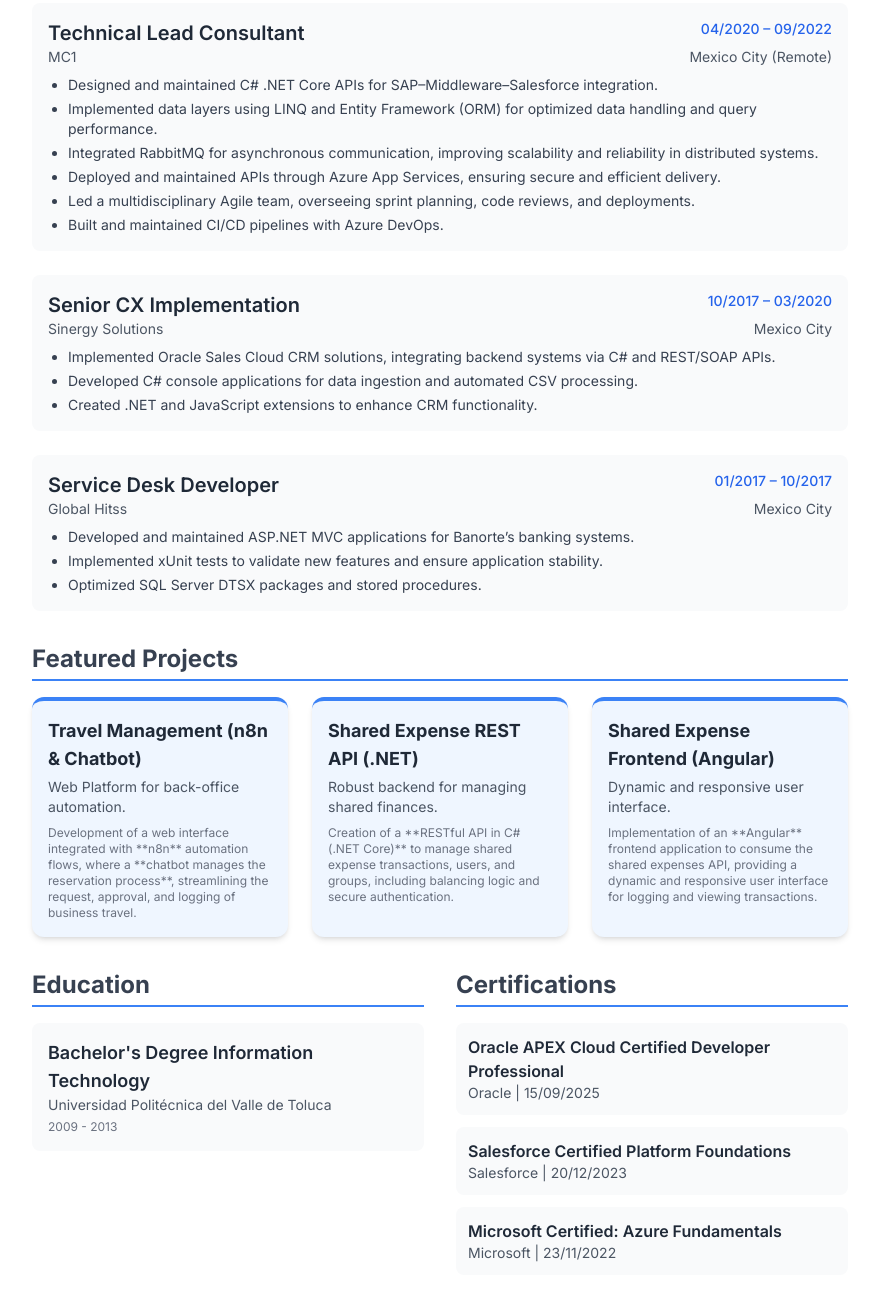
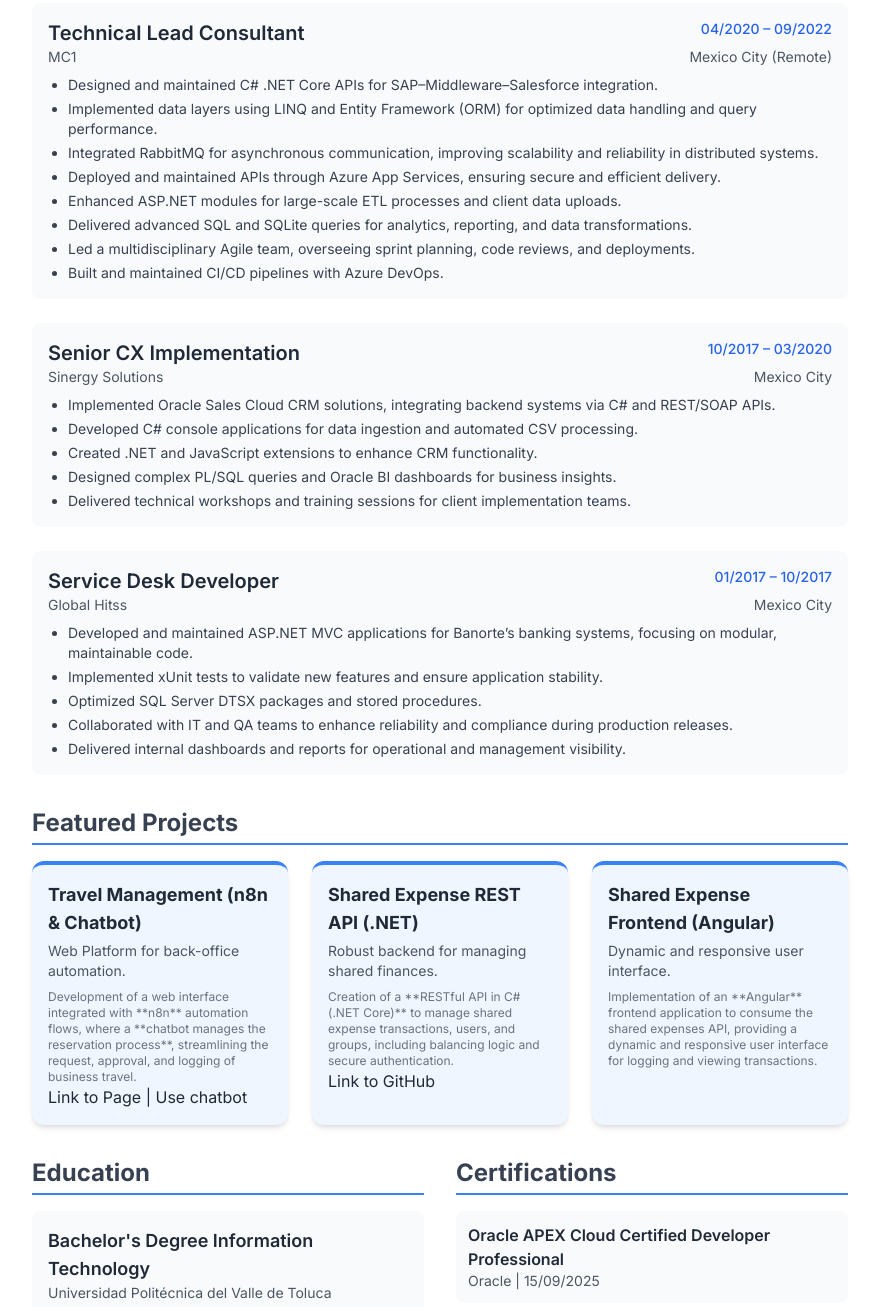
Before and after one commit to danielmenezsolis/IDMSportafolio.github.io, a plain HTML site: page index.html in a window 1280 px wide. Shown: the part 1044-2351 px from the top of the page, without its empty margins (200-1079 px from the left). Drawn offline with nearby package versions, Linux system fonts and the light colour scheme.

Commit message:
Enhance content and links in index.html

```diff
--- a/index.html
+++ b/index.html
@@ -108,6 +108,8 @@
                     <li>Implemented data layers using LINQ and Entity Framework (ORM) for optimized data handling and query performance.</li>
                     <li>Integrated RabbitMQ for asynchronous communication, improving scalability and reliability in distributed systems.</li>
                     <li>Deployed and maintained APIs through Azure App Services, ensuring secure and efficient delivery.</li>
+					<li>Enhanced ASP.NET modules for large-scale ETL processes and client data uploads.</li>
+					<li>Delivered advanced SQL and SQLite queries for analytics, reporting, and data transformations.</li>
                     <li>Led a multidisciplinary Agile team, overseeing sprint planning, code reviews, and deployments.</li>
                     <li>Built and maintained CI/CD pipelines with Azure DevOps.</li>
                 </ul>
@@ -127,6 +129,8 @@
                     <li>Implemented Oracle Sales Cloud CRM solutions, integrating backend systems via C# and REST/SOAP APIs.</li>
                     <li>Developed C# console applications for data ingestion and automated CSV processing.</li>
                     <li>Created .NET and JavaScript extensions to enhance CRM functionality.</li>
+					<li>Designed complex PL/SQL queries and Oracle BI dashboards for business insights.</li>
+					<li>Delivered technical workshops and training sessions for client implementation teams.</li>
                 </ul>
             </div>
 
@@ -141,9 +145,11 @@
                     <p>Mexico City</p>
                 </div>
                 <ul class="list-disc list-outside ml-5 text-gray-700 text-sm space-y-1">
-                    <li>Developed and maintained ASP.NET MVC applications for Banorte’s banking systems.</li>
+                    <li>Developed and maintained ASP.NET MVC applications for Banorte’s banking systems, focusing on modular, maintainable code.</li>
                     <li>Implemented xUnit tests to validate new features and ensure application stability.</li>
                     <li>Optimized SQL Server DTSX packages and stored procedures.</li>
+					<li>Collaborated with IT and QA teams to enhance reliability and compliance during production releases.</li>
+					<li>Delivered internal dashboards and reports for operational and management visibility.</li>
                 </ul>
             </div>
 
@@ -158,13 +164,16 @@
                     <h3 class="font-bold text-lg text-gray-800">Travel Management (n8n & Chatbot)</h3>
                     <p class="text-sm text-gray-600 mt-1">Web Platform for back-office automation.</p>
                     <p class="text-xs text-gray-500 mt-2">Development of a web interface integrated with **n8n** automation flows, where a **chatbot manages the reservation process**, streamlining the request, approval, and logging of business travel.</p>
-                </div>
+              		 <a href="https://danielmenezsolis.github.io/viajes.github.io/" target="_blank" class="hover:text-blue-600 transition duration-150"> Link to Page | Use chatbot </a>
+
+				</div>
 
                 <div class="bg-blue-50 p-4 rounded-xl shadow-md border-t-4 border-blue-500">
                     <h3 class="font-bold text-lg text-gray-800">Shared Expense REST API (.NET)</h3>
                     <p class="text-sm text-gray-600 mt-1">Robust backend for managing shared finances.</p>
                     <p class="text-xs text-gray-500 mt-2">Creation of a **RESTful API in C# (.NET Core)** to manage shared expense transactions, users, and groups, including balancing logic and secure authentication.</p>
-                </div>
+                	 <a href="https://github.com/danielmenezsolis/fairly-api" target="_blank" class="hover:text-blue-600 transition duration-150">Link to GitHub</a>
+				</div>
 
                 <div class="bg-blue-50 p-4 rounded-xl shadow-md border-t-4 border-blue-500">
                     <h3 class="font-bold text-lg text-gray-800">Shared Expense Frontend (Angular)</h3>
```
